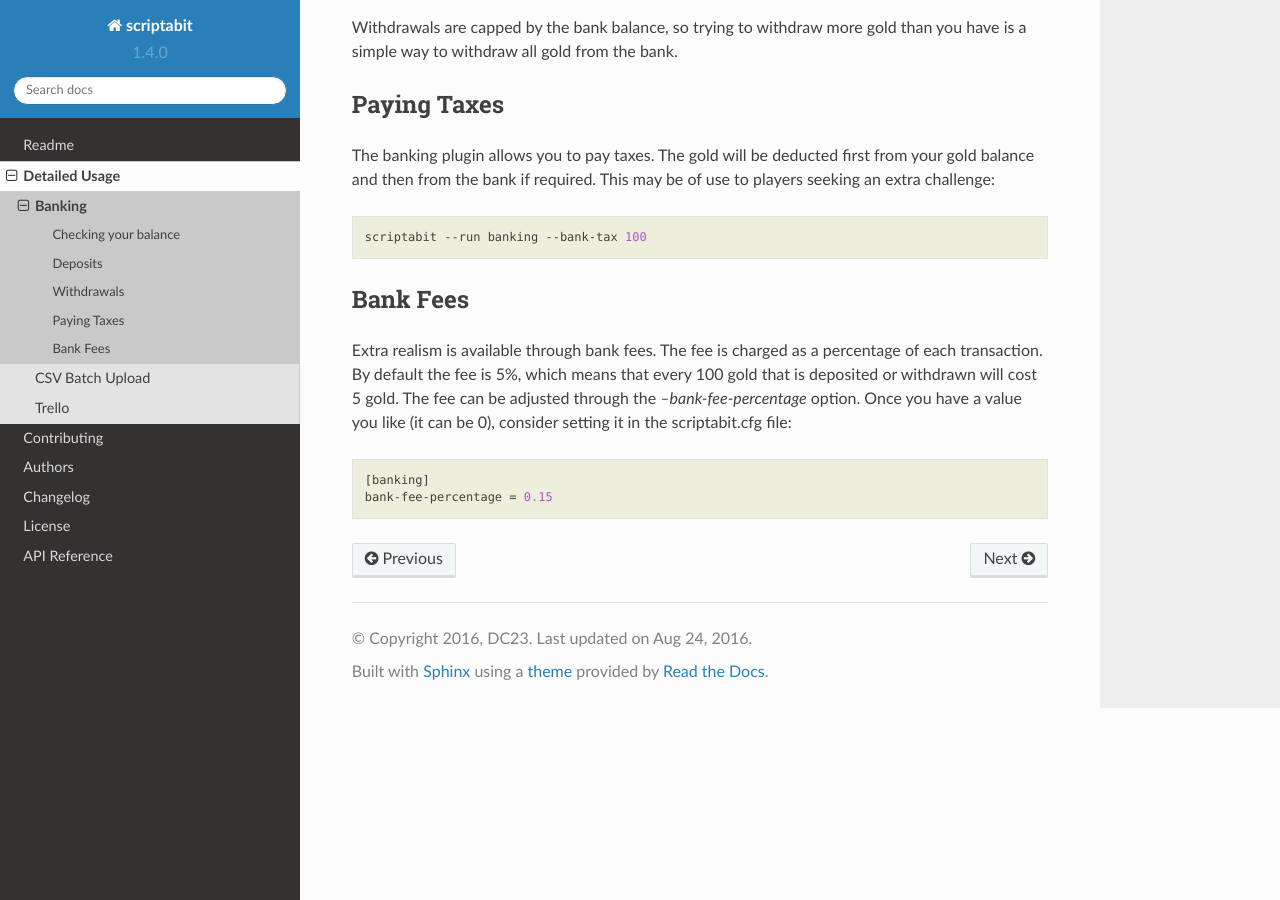
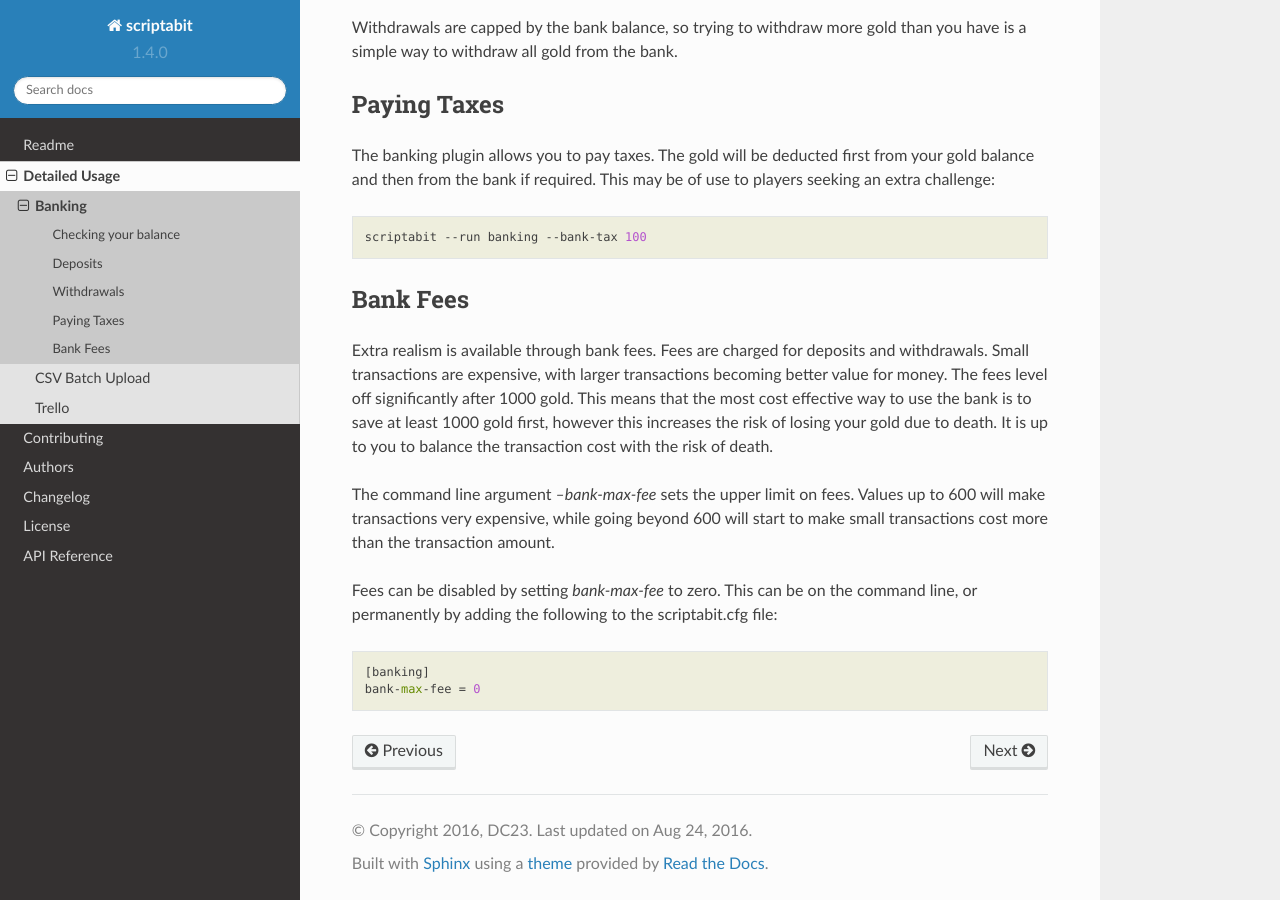
Before and after one commit to DC23/scriptabit, a Sphinx documentation site: the page built from docs/usage/banking.rst, in a window 1280 px wide and 900 px high, scrolled down 1280 px. Built offline with Sphinx 7.4.7 and the Read the Docs theme 2.0.0, drawn with Linux system fonts in a browser that asks for light colours.

Commit message:
changed bank fees to diminishing returns function

```diff
--- a/CHANGELOG.rst
+++ b/CHANGELOG.rst
@@ -165,7 +165,9 @@
 1.5.0 (2016-08-??
 -----------------------------------------
 
-* Updated usage documentation for banking.
+* Updated usage documentation for banking, and CSV upload.
 * Added transaction fee option to banking functions.
 * Added tax feature to banking plugin.
 * Added direct gold amount setting to utility functions (-gp X)
+* Changed bank fees to use a diminishing returns function, to reward the larger
+  risk of saving longer to deposit larger amounts.
--- a/docs/usage/banking.rst
+++ b/docs/usage/banking.rst
@@ -70,11 +70,21 @@
 Bank Fees
 +++++++++
 
-Extra realism is available through bank fees. The fee is charged
-as a percentage of each transaction. By default the fee is 5%, which means that
-every 100 gold that is deposited or withdrawn will cost 5 gold. The fee can be
-adjusted through the `--bank-fee-percentage` option. Once you have a value you
-like (it can be 0), consider setting it in the scriptabit.cfg file::
+Extra realism is available through bank fees. Fees are charged for deposits and
+withdrawals. Small transactions are expensive, with larger transactions becoming
+better value for money. The fees level off significantly after 1000 gold.
+This means that the most cost effective way to use the bank is to save at least
+1000 gold first, however this increases the risk of losing your gold due to
+death. It is up to you to balance the transaction cost with the risk of death.
+
+The command line argument `--bank-max-fee` sets the upper limit on fees.
+Values up to 600 will make transactions very expensive, while going beyond
+600 will start to make small transactions cost more than the transaction
+amount.
+
+Fees can be disabled by setting `bank-max-fee` to zero.
+This can be on the command line, or permanently by adding the following
+to the scriptabit.cfg file::
 
     [banking]
-    bank-fee-percentage = 0.15
+    bank-max-fee = 0
```
Also changed, not shown: 2 other files.
